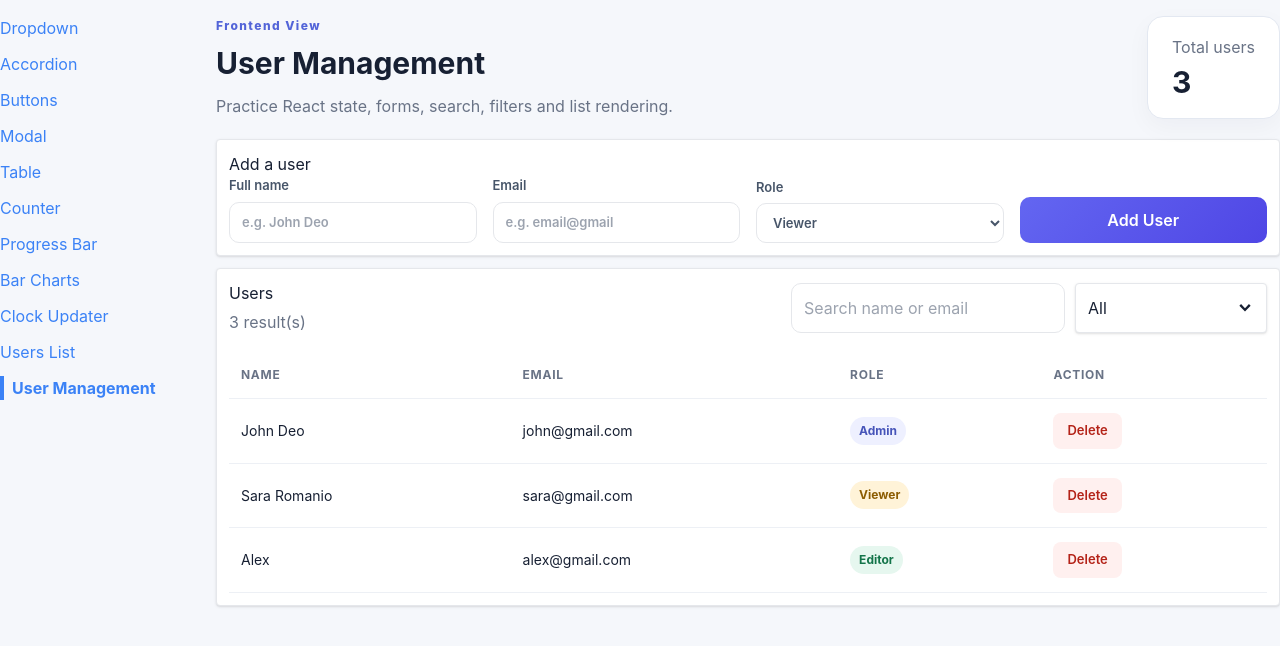
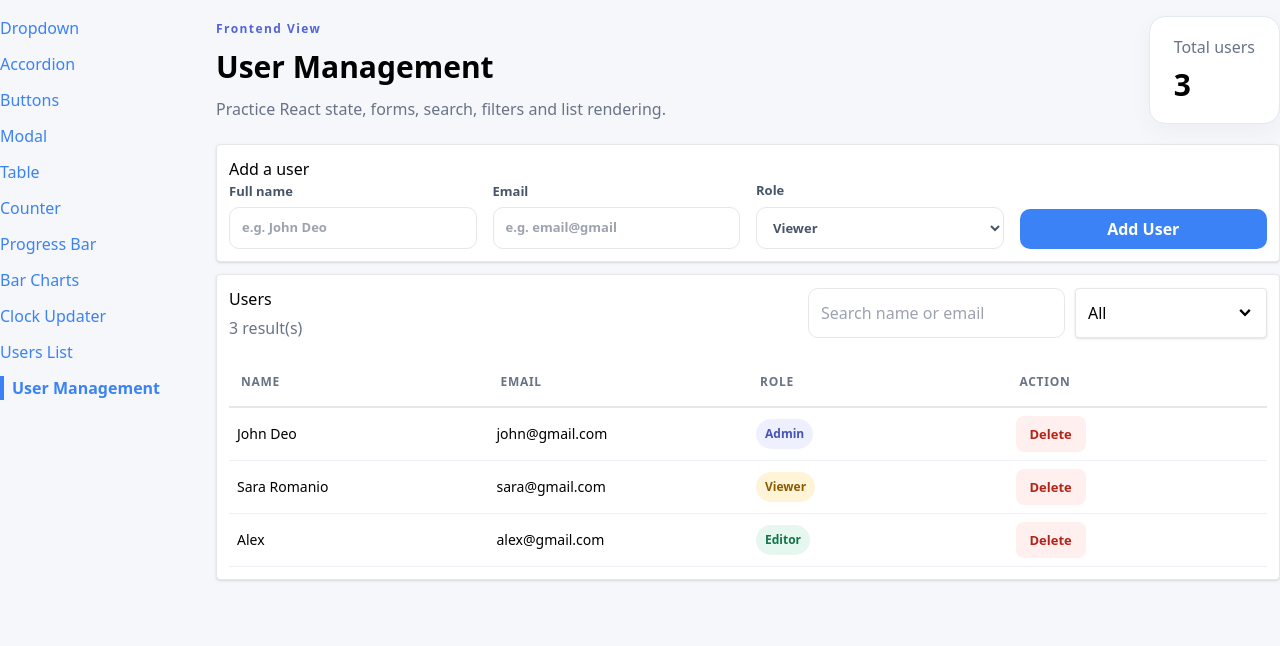
Before and after one commit to rejuancse/react-components, a React (Create React App) app: page /user-managements in a window 1280 px wide. Shown: the top 646 px of the page. Built offline with nearby package versions, Linux system fonts and the light colour scheme.

Commit message:
Table component: search enable disable option added

```diff
--- a/src/components/Table.js
+++ b/src/components/Table.js
@@ -2,7 +2,7 @@ import { Fragment, useState } from 'react';
 
 const ITEMS_PER_PAGE = 5;
 
-function Table({ data, config, keyFn }) {
+function Table({ data, config, keyFn, showSearch = true }) {
     const [searchTerm, setSearchTerm] = useState('');
     const [currentPage, setCurrentPage] = useState(1);
 
@@ -41,6 +41,7 @@ function Table({ data, config, keyFn }) {
 
     return (
         <div className="table-wrap">
+            {showSearch && (
                 <div className="table-search">
                     <input
                         type="text"
@@ -54,6 +55,7 @@ function Table({ data, config, keyFn }) {
                         }}
                     />
                 </div>
+            )}
 
             <table className="table-auto border-spacing-2 border-collapse table-fixed w-full text-sm">
                 <thead>
--- a/src/index.css
+++ b/src/index.css
@@ -6,9 +6,6 @@
     box-sizing: border-box;
 }
 :root {
-    font-family: Inter, ui-sans-serif, system-ui, -apple-system,
-        BlinkMacSystemFont, "Segoe UI", sans-serif;
-    color: #172033;
     background: #f5f7fb;
 }
 body {
@@ -230,12 +227,12 @@ button > svg {
 .user-form button {
     border: none;
     border-radius: 10px;
-    padding: 11px 18px;
-    background: linear-gradient(135deg, #6366f1, #4f46e5);
+    padding: 8px 15px;
     color: #ffffff;
     font-weight: 600;
     cursor: pointer;
     transition: filter 0.2s ease;
+    justify-content: center;
 }
 .user-form button:hover {
     filter: brightness(1.08);
--- a/src/pages/UserManagement.js
+++ b/src/pages/UserManagement.js
@@ -1,6 +1,8 @@
 import { useMemo, useState } from 'react';
 import Dropdown from '../components/Dropdown';
 import Panel from '../components/Panel';
+import Table from '../components/Table'
+import Button from '../components/Button';
 
 const initialUsers = [
     {
@@ -86,11 +88,42 @@ function UserManagement() {
         setRole('Viewer')
     }
 
-      const options = [
+    const options = [
         { label: 'All', value: 'All' },
         { label: 'Admin', value: 'Admin' },
         { label: 'Editor', value: 'Editor' },
         { label: 'Viewer', value: 'Viewer' },
+    ];
+
+    const tableConfig = [
+        {
+            label: 'Name',
+            render: (user) => user.name,
+        },
+        {
+            label: 'Email',
+            render: (user) => user.email,
+        },
+        {
+            label: 'Role',
+            render: (user) => (
+                <span className={`role role-${user.role.toLowerCase()}`}>
+                    {user.role}
+                </span>
+            ),
+        },
+        {
+            label: 'Action',
+            render: (user) => (
+                <button
+                    className="delete-button"
+                    type="button"
+                    onClick={() => handleDeleteUser(user.id)}
+                >
+                    Delete
+                </button>
+            ),
+        },
     ];
 
     return (
@@ -139,7 +172,7 @@ function UserManagement() {
                             <option>Viewer</option>
                         </select>
                     </label>
-                    <button type="submit">Add User</button>
+                    <Button type="submit" primary>Add User</Button>
                 </form>
 
                 {error && <p className="error" role="alert">{error}</p>}
@@ -174,42 +207,12 @@ function UserManagement() {
                         No users found!
                     </p>
                 ) : (
-                    <div className="table-wrap">
-                        <table>
-                            <thead>
-                                <tr>
-                                    <th>Name</th>
-                                    <th>Email</th>
-                                    <th>Role</th>
-                                    <th>Action</th>
-                                </tr>
-                            </thead>
-
-                            <tbody>
-                                {filteredUsers.map((user) => (
-                                    <tr key={user.id}>
-                                        <td>{user.name}</td>
-                                        <td>{user.email}</td>
-                                        <td>
-                                            <span
-                                                className={`role role-${user.role.toLowerCase()}`}
-                                                >
-                                                {user.role}
-                                            </span>
-                                        </td>
-                                        <td>
-                                            <button
-                                                className="delete-button"
-                                                type="button"
-                                                onClick={() => handleDeleteUser(user.id)} >
-                                                Delete
-                                            </button>
-                                        </td>
-                                    </tr>
-                                ))}
-                            </tbody>
-                        </table>
-                    </div>
+                    <Table
+                        data={filteredUsers}
+                        config={tableConfig}
+                        keyFn={(user) => user.id}
+                        showSearch={false}
+                    />
                 )}
             </Panel>
         </main>
```
Lines whose indentation alone changed are shown as unchanged.
